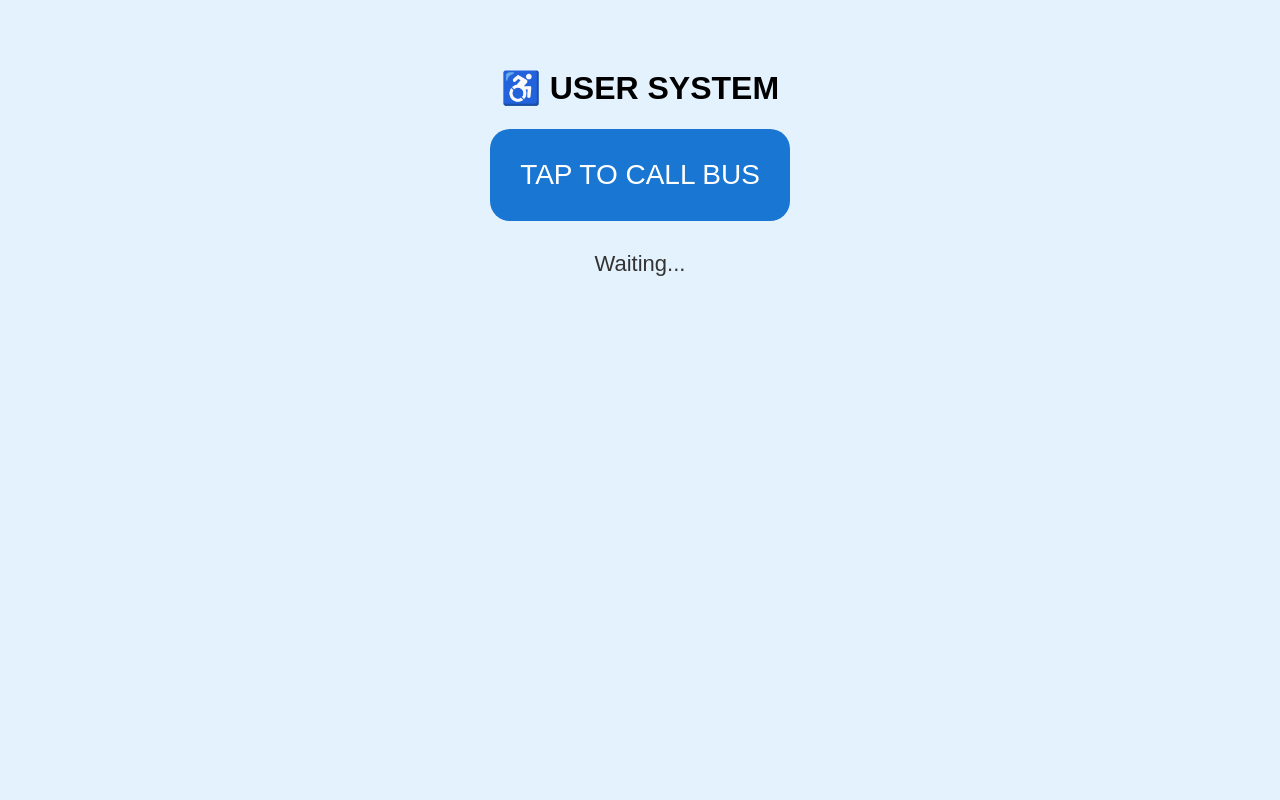
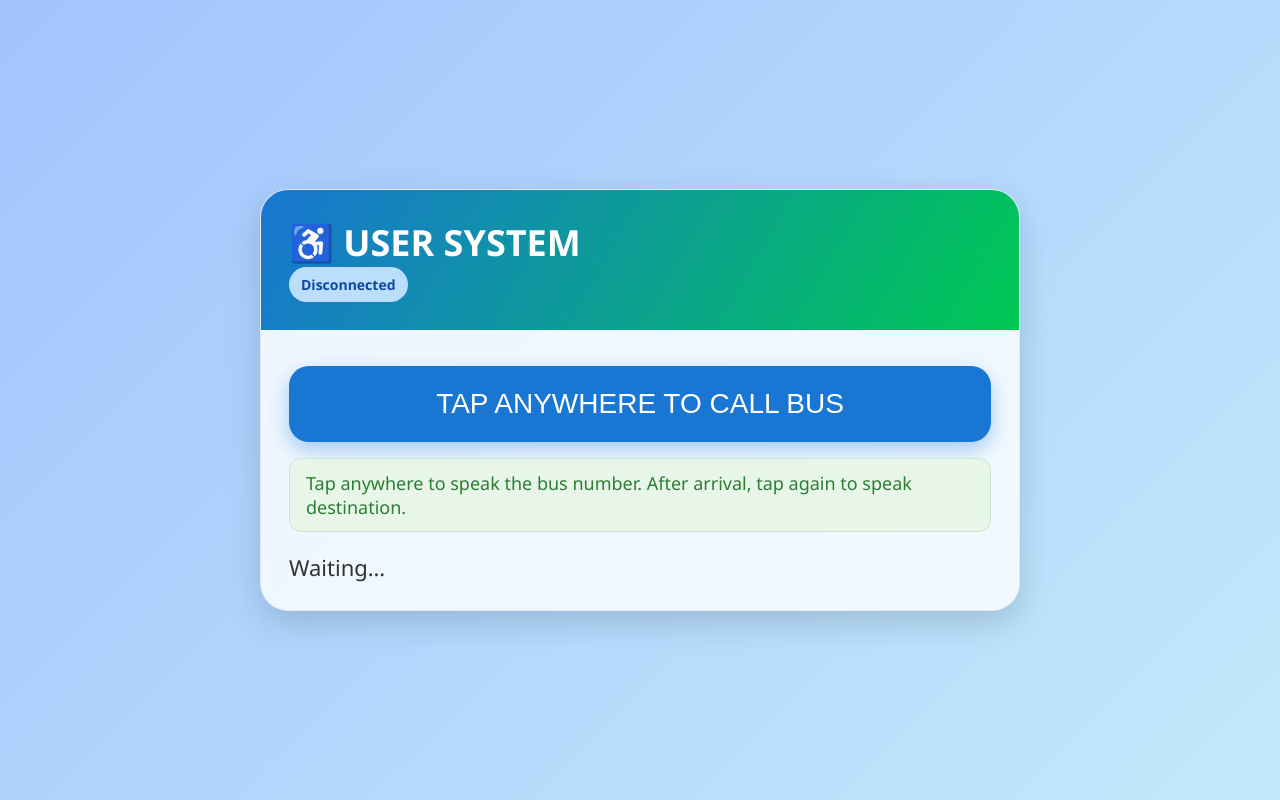
Before and after one commit to robel494/blind-transport, a website: page user.html in a window 1280 px wide. Drawn offline with Linux system fonts and the light colour scheme.

Commit message:
user.html

```diff
--- a/user.html
+++ b/user.html
@@ -3,38 +3,113 @@
 <head>
   <title>User System</title>
   <style>
+    :root {
+      --bg: linear-gradient(135deg, #a1c4fd 0%, #c2e9fb 100%);
+      --card-bg: #ffffffcc;
+      --primary: #0d47a1;
+      --accent: #00c853;
+      --text: #1f1f1f;
+    }
+    * { box-sizing: border-box; }
     body {
-      font-family: Arial;
-      background: #e3f2fd;
+      margin: 0;
+      font-family: "Segoe UI", Arial, sans-serif;
+      background: var(--bg);
+      color: var(--text);
+      min-height: 100vh;
+      display: flex;
+      align-items: center;
+      justify-content: center;
+      padding: 24px;
+      cursor: pointer; /* whole screen clickable */
+    }
+    .card {
+      width: 100%;
+      max-width: 760px;
+      background: var(--card-bg);
+      backdrop-filter: blur(6px);
+      border-radius: 28px;
+      box-shadow: 0 12px 32px rgba(0,0,0,0.15);
+      overflow: hidden;
+      border: 1px solid rgba(0,0,0,0.06);
+    }
+    .header {
+      padding: 28px;
+      background: linear-gradient(120deg, #1976d2, #00c853);
+      color: #fff;
+    }
+    .header h1 {
+      margin: 0;
+      font-size: 36px;
+      display: flex;
+      align-items: center;
+      gap: 12px;
+    }
+    .body { padding: 28px; }
+    .cta {
+      display: block;
+      width: 100%;
       text-align: center;
-      padding: 40px;
-    }
-    button {
       font-size: 28px;
-      padding: 30px;
+      padding: 22px;
       background: #1976d2;
       color: white;
       border: none;
       border-radius: 20px;
+      box-shadow: 0 8px 20px rgba(25, 118, 210, 0.35);
+      margin: 8px 0 16px;
+      user-select: none;
+    }
+    .hint {
+      font-size: 18px;
+      color: #2e7d32;
+      background: #e8f5e9;
+      border: 1px solid #c8e6c9;
+      padding: 12px 16px;
+      border-radius: 12px;
     }
     #status {
-      margin-top: 30px;
+      margin-top: 20px;
       font-size: 22px;
       color: #333;
     }
+    .pill {
+      display: inline-block;
+      padding: 8px 12px;
+      border-radius: 999px;
+      background: #bbdefb;
+      color: #0d47a1;
+      font-weight: 600;
+      font-size: 14px;
+    }
   </style>
 </head>
-<body>
+<body onclick="screenTap(event)">
 
-<h1>♿ USER SYSTEM</h1>
-
-<button onclick="start()">TAP TO CALL BUS</button>
-
-<div id="status">Waiting...</div>
+<div class="card">
+  <div class="header">
+    <h1>♿ USER SYSTEM</h1>
+    <div class="pill" id="connection">Connecting…</div>
+  </div>
+  <div class="body">
+    <button class="cta" onclick="start()" aria-label="Tap to call bus">
+      TAP ANYWHERE TO CALL BUS
+    </button>
+    <div class="hint" id="hint">
+      Tap anywhere to speak the bus number. After arrival, tap again to speak destination.
+    </div>
+    <div id="status">Waiting…</div>
+  </div>
+</div>
 
 <script>
 const ws = new WebSocket("wss://blind-transport.onrender.com/");
 const status = document.getElementById("status");
+const hint = document.getElementById("hint");
+
+let phase = "callBus"; // callBus -> awaitBus -> destination -> enRouteDestination
+let uLat, uLon;
+let lastBusLat, lastBusLon;
 
 function speak(text, times = 1) {
   for (let i = 0; i < times; i++) {
@@ -43,11 +118,24 @@ function speak(text, times = 1) {
 }
 
 ws.onopen = () => {
+  document.getElementById("connection").innerText = "Connected";
   ws.send(JSON.stringify({ type: "USER_CONNECT" }));
 };
 
+ws.onclose = () => {
+  document.getElementById("connection").innerText = "Disconnected";
+};
+
+function screenTap(e) {
+  if (phase === "callBus") {
+    start();
+  } else if (phase === "destination") {
+    promptDestination();
+  }
+}
+
 function start() {
-  status.innerText = "Listening for bus number...";
+  status.innerText = "Listening for bus number…";
   speak("Please say the bus number");
 
   const rec = new webkitSpeechRecognition();
@@ -58,10 +146,11 @@ function start() {
     const bus = e.results[0][0].transcript;
     status.innerText = "Bus " + bus + " requested";
     ws.send(JSON.stringify({ type: "BUS_REQUEST", bus }));
+    phase = "awaitBus";
+    hint.innerText = "Awaiting bus. You will hear estimated minutes. The device will vibrate on arrival.";
   };
 }
 
-let uLat, uLon;
 navigator.geolocation.watchPosition(p => {
   uLat = p.coords.latitude;
   uLon = p.coords.longitude;
@@ -71,17 +160,80 @@ ws.onmessage = e => {
   const d = JSON.parse(e.data);
 
   if (d.type === "BUS_GPS") {
-    const dist = getDistance(uLat, uLon, d.lat, d.lon);
-    const mins = Math.ceil(dist / 30 / 60);
+    lastBusLat = d.lat;
+    lastBusLon = d.lon;
+
+    if (uLat == null || uLon == null) return;
+
+    const dist = getDistance(uLat, uLon, d.lat, d.lon); // meters
+    const mins = Math.ceil((dist / 1000) / 30 * 60); // 30 km/h
+
     speak(mins + " minutes left");
     status.innerText = mins + " minutes left";
 
     if (dist < 20) {
-      navigator.vibrate([500,500,500]);
-      speak("Bus has arrived", 4);
+      navigator.vibrate([500, 500, 500]);
+      speak("Bus has arrived", 3);
+      phase = "destination";
+      hint.innerText = "Tap anywhere to speak your destination.";
+      status.innerText = "Bus arrived. Tap to speak destination.";
     }
   }
 };
+
+// NEW: Real geolocation lookup for destination
+function promptDestination() {
+  status.innerText = "Listening for destination…";
+  speak("Please say your destination");
+
+  const rec = new webkitSpeechRecognition();
+  rec.lang = "en-US";
+  rec.start();
+
+  rec.onresult = e => {
+    const phrase = e.results[0][0].transcript.trim();
+    status.innerText = "Destination: " + phrase;
+    hint.innerText = "Calculating route…";
+
+    fetch(`https://nominatim.openstreetmap.org/search?format=json&q=${encodeURIComponent(phrase)}`)
+      .then(res => res.json())
+      .then(results => {
+        if (results.length === 0) {
+          speak("Destination not found");
+          status.innerText = "Destination not found";
+          return;
+        }
+
+        const destLat = parseFloat(results[0].lat);
+        const destLon = parseFloat(results[0].lon);
+
+        const dist = getDistance(lastBusLat, lastBusLon, destLat, destLon); // meters
+        const minutes = Math.ceil((dist / 1000) / 30 * 60);
+
+        speak(minutes + " minutes to destination");
+        status.innerText = minutes + " minutes to destination";
+
+        phase = "enRouteDestination";
+        hint.innerText = "En route to destination. You will be notified on arrival.";
+
+        const checkArrival = setInterval(() => {
+          if (!lastBusLat || !lastBusLon) return;
+          const d = getDistance(lastBusLat, lastBusLon, destLat, destLon);
+          if (d < 20) {
+            clearInterval(checkArrival);
+            speak("Bus has arrived, please unboard", 3);
+            status.innerText = "Bus has arrived. Please unboard.";
+            hint.innerText = "Trip complete.";
+            phase = "complete";
+          }
+        }, 5000);
+      })
+      .catch(err => {
+        speak("Error finding destination");
+        status.innerText = "Error finding destination";
+      });
+  };
+}
 
 function getDistance(a,b,c,d) {
   const R=6371000;
```
